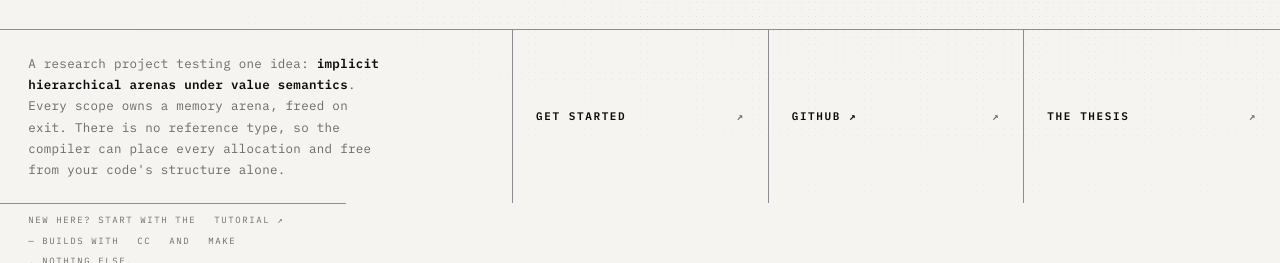
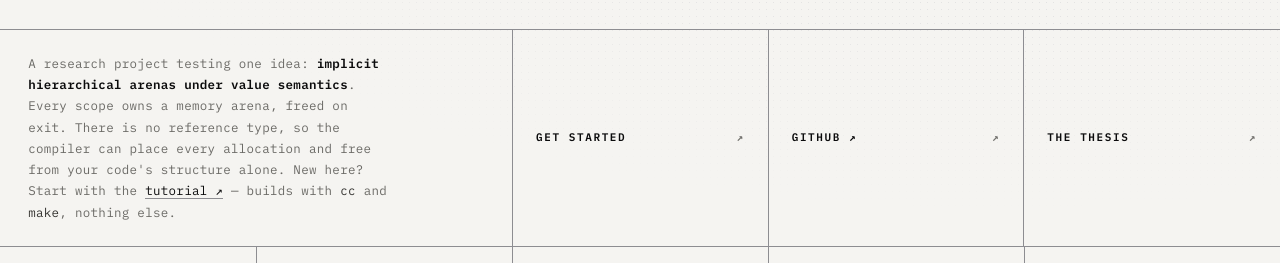
Before and after one commit to StefanVonRanda/tycho, a plain HTML site: page index.html in a window 1280 px wide. Shown: the part 687-950 px from the top of the page. Drawn offline with Linux system fonts and the light colour scheme.

Commit message:
site: fold .meta into .lede, flatten codecap, lift --faint
Three changes.

.meta was a third grid row spanning 1/-1 under .herofoot's two columns.
Its sentence now ends the .lede paragraph, verbatim, and the element and
its two CSS rules are gone; .herofoot is two columns in ONE row again
(measured: children [lede, cta], grid-template-rows 227.594px, tops
equal). The link and <code> spans it brought with it are styled on
.lede.

.codecap margin -> 0. Set on .codecap, NOT on the .codecap.rv.in
selector as written: .rv/.in are the reveal-animation state classes, so
hanging layout off .in would collapse the margin only when the caption
scrolls into view -- a visible jump. All 4 captions read marginBottom
0px.

--faint dark #7a7975 -> #9f9d98, 4.51 -> 7.26 on --paper. This puts it
ABOVE --dim (5.92), inverting the two tiers by ratio, and that is the
intent: --faint carries 65 text runs from 8.5px up (18 at 8.5, 7 at 9,
8 at 9.5, 8 at 10, 6 at 11, 13 at 11.5, 5 at 17) while --dim carries
12.5px prose. The first version of that comment claimed "9-9.5px rails"
and was wrong; the range above is measured. Light theme untouched.

Full render audit after: 728 colour pairs scored across both themes, 0
failures. Contrast lane green.

NOT caused by this commit, and left alone: at 390px the page still
overflows to scrollWidth 548 (26 elements past the edge, code-panel
contents). Measured identical at the parent commit.

```diff
--- a/index.html
+++ b/index.html
@@ -35,7 +35,12 @@
 <style>
   :root{
     --paper:#0b0b0c; --ink:#f4f3ef; --ink-soft:#c9c8c3;
-    --dim:#8e8d88; --faint:#7a7975; --line:#5e5e61;
+    /* --faint is BRIGHTER than --dim here on purpose (7.26 vs 5.92). Measured
+       2026-08-17, it carries 65 text runs from 8.5px up: 18 at 8.5, 7 at 9,
+       8 at 9.5, 8 at 10, 6 at 11, 13 at 11.5, 5 at 17. --dim carries 12.5px
+       prose. Small type needs more contrast, not less -- the old 4.51 cleared
+       WCAG's floor and still read as barely there. Light theme unchanged. */
+    --dim:#8e8d88; --faint:#9f9d98; --line:#5e5e61;
     --code-bg:#08080a; --code-fg:#dcdbd6; --code-dim:#787873; --code-line:#5c5c61;
     --acc:#c6ff3f; --acc-code:#c6ff3f; --acc-on:#0b0b0c; --dot:#404043;
   }
@@ -130,10 +135,12 @@
     border-left:1px solid var(--line)}
   @media (max-width:1100px){ .herofoot .cta{grid-template-columns:1fr}
     .btn{border-right:0; border-bottom:1px solid var(--line)} }
-  .herofoot .meta{grid-column:1 / -1; margin:0; padding:9px var(--pad);
-    border-top:1px solid var(--line); font-size:9px; letter-spacing:1.6px;
-    text-transform:uppercase; color:var(--faint); display:flex; flex-wrap:wrap; gap:6px 18px}
-  .herofoot .meta code{color:var(--dim)}
+  /* .herofoot is two columns and nothing else. The full-width .meta row that
+     used to sit under them was folded into .lede on 2026-08-17: as a third
+     grid row it broke the layout. Its link and <code> spans styled here. */
+  .herofoot .lede a{color:var(--ink); border-bottom:1px solid var(--line)}
+  .herofoot .lede a:hover{border-bottom-color:var(--ink)}
+  .herofoot .lede code{color:var(--ink-soft)}
   .btn{display:flex; align-items:center; justify-content:space-between; gap:16px;
     padding:clamp(18px,2vw,30px) clamp(16px,1.8vw,28px);
     border:0; border-right:1px solid var(--line); background:transparent; color:var(--ink);
@@ -227,7 +234,10 @@
     font-size:clamp(11px,.82vw,13.5px); line-height:1.75; color:var(--code-fg)}
   .k{color:#fff; font-weight:600} .fn{color:#cfd4dc} .s{color:var(--acc-code)}
   .c{color:var(--code-dim)} .g{color:#9aa1ab} .out{color:#8b929c}
-  .codecap{margin:0 0 clamp(24px,2.8vw,50px); padding:11px var(--pad);
+  /* margin-bottom 0 -- set on .codecap, not on .codecap.rv.in: .rv/.in are the
+     reveal-animation state classes, and hanging layout off .in would collapse
+     the margin only once the caption scrolls into view, i.e. a visible jump. */
+  .codecap{margin:0; padding:11px var(--pad);
     border-bottom:1px solid var(--line);
     font-size:10px; letter-spacing:.6px; line-height:1.6; color:var(--faint); max-width:none}
   .codecap b{color:var(--dim); font-weight:600}
@@ -341,14 +351,14 @@
         A research project testing one idea: <b>implicit hierarchical arenas under value
         semantics</b>. Every scope owns a memory arena, freed on exit. There is no reference
         type, so the compiler can place every allocation and free from your code's structure
-        alone.
+        alone. New here? Start with the <a href="https://github.com/StefanVonRanda/tycho/blob/main/docs/tutorial.md">tutorial ↗</a>
+        — builds with <code>cc</code> and <code>make</code>, nothing else.
       </p>
       <div class="cta rise d4">
         <a class="btn" href="#start">Get started</a>
         <a class="btn ghost" href="https://github.com/StefanVonRanda/tycho">GitHub ↗</a>
         <a class="btn ghost" href="https://github.com/StefanVonRanda/tycho/blob/main/docs/thesis.md">The thesis</a>
       </div>
-      <p class="meta rise d5">New here? Start with the <a href="https://github.com/StefanVonRanda/tycho/blob/main/docs/tutorial.md">tutorial ↗</a> — builds with <code>cc</code> and <code>make</code>, nothing else.</p>
     </div>
   </header>
 
```
